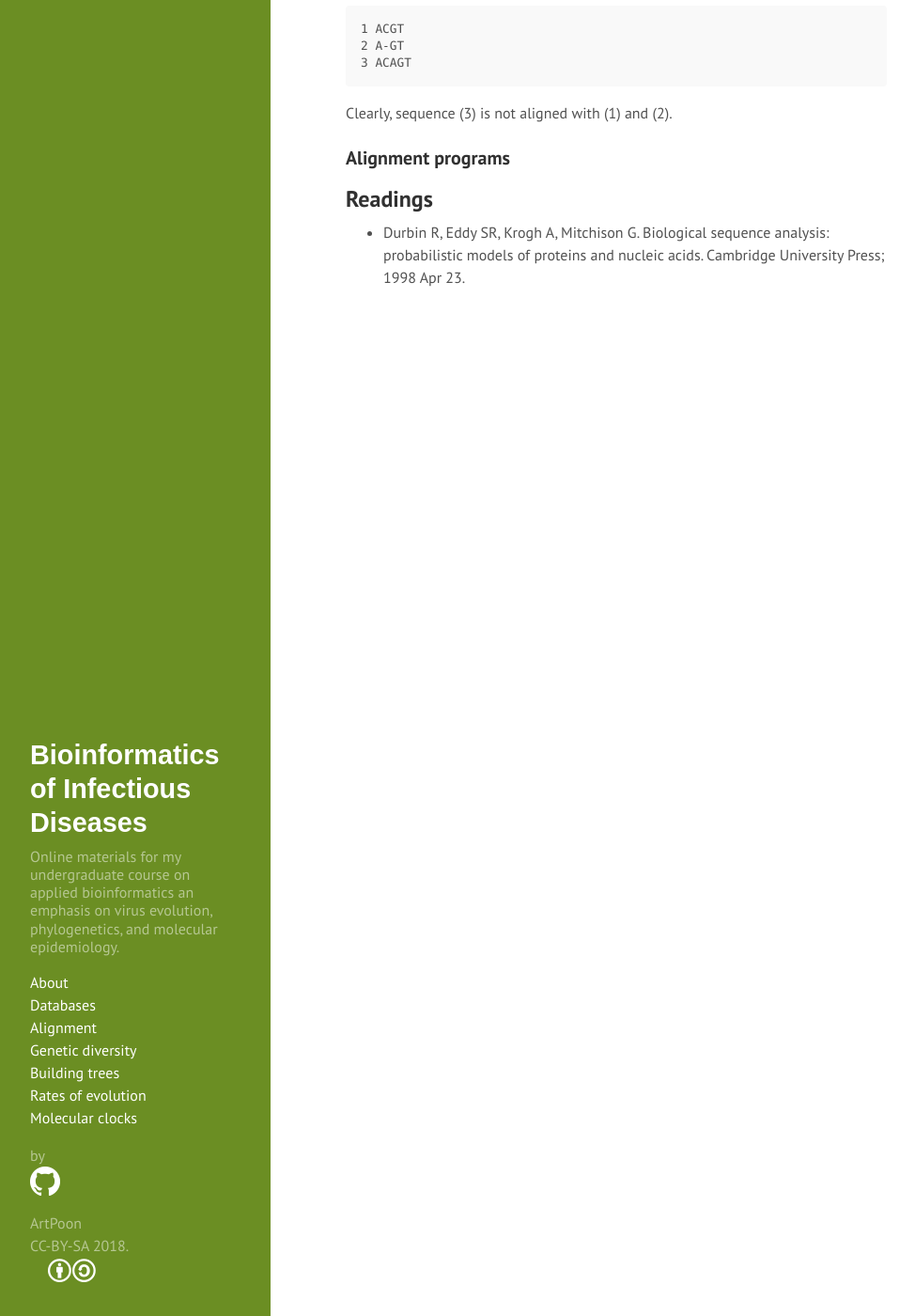
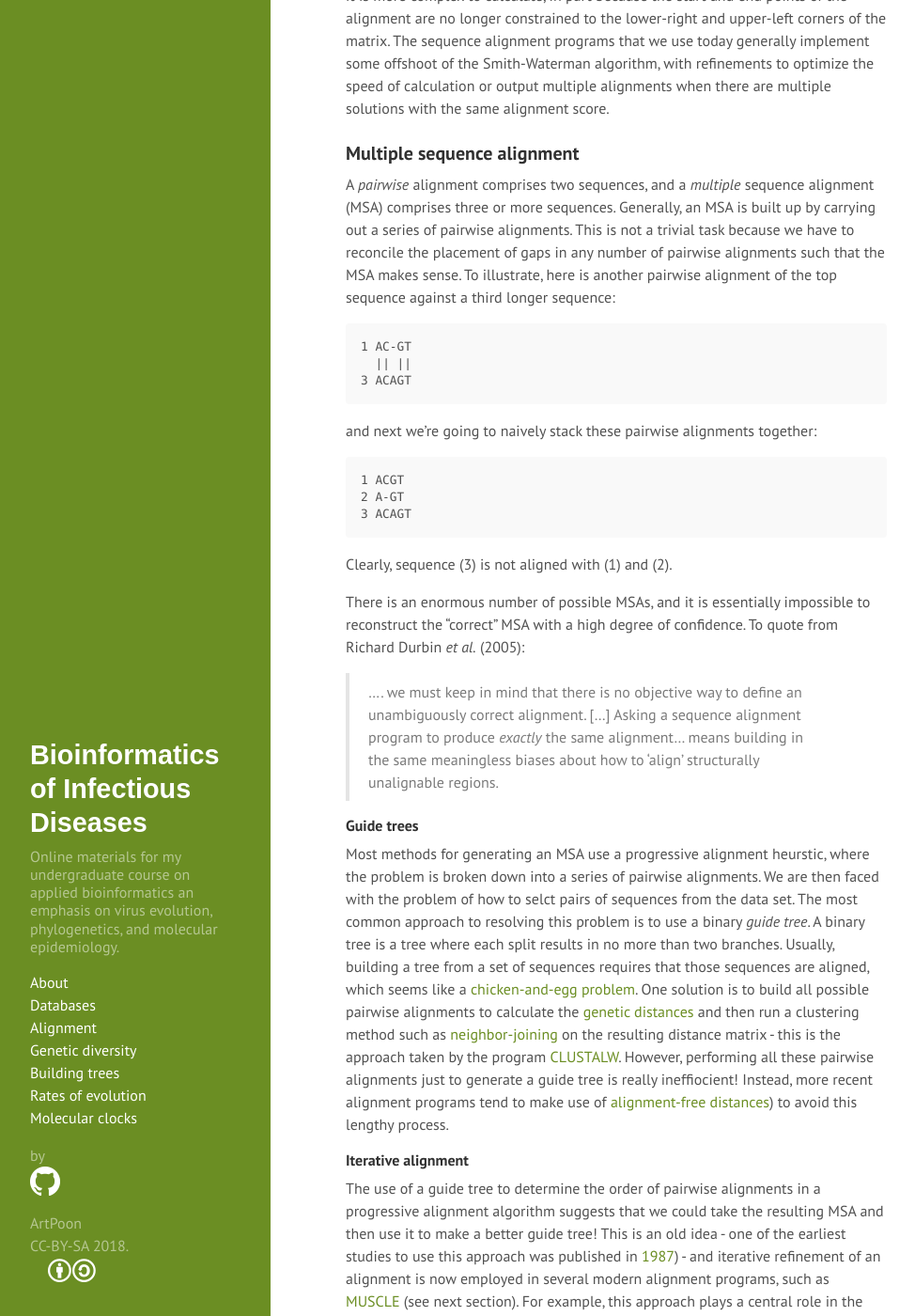
Before and after one commit to ArtPoon/BioID, a Jekyll site: the page built from Alignment.md, in a window 1280 px wide and 1400 px high, scrolled down 4623 px. Shown: the whole window at 94% size, without its empty margins (0-974 px from the left). Built offline with Jekyll 4.4.1, drawn with Linux system fonts in a browser that asks for light colours; nearby versions of some CDN libraries; formulas are drawn with MathJax 3; some of the changed text lies outside the part shown.

Commit message:
starting software section for Alignment.md

````diff
--- a/Alignment.md
+++ b/Alignment.md
@@ -67,7 +67,8 @@ Let's denote the length of a gap by $$l$$.
 The linear gap penalty is simply the product $$-ld$$, where $$d$$ is some constant 'per-gap' penalty.
 A slightly more complex approach is the affine gap penalty, where we make a distinction between the cost of adding the first gap (the *gap open penalty*) and the cost for each additional gap (the *gap extension penalty*).
 Using $$d$$ and $$e$$ to refer to these respective penalties, the affine penalty is given by the formula $$-d-(l-1)e$$.
-Usually one sets $$e<d$$.
+Usually one sets *e*<*d*.
+
 
 #### Scoring and traceback
 
@@ -88,7 +89,7 @@ $$
 
 $$x_i$$ is the *i*-th residue in sequence *x*, $$y_j$$ is the *j*-th residue in sequence *y*, and *s* is our score matrix.
 $$F(i,j)$$ represents the alignment score for the partial sequences up to positions *i* and *j*, respectively.
-*F* is undefined for $$i<0$$ or $$j<0$$, and we simply drop these cases from the above formula.
+*F* is undefined for *i*<`0` or *j*<`0`, and we simply drop these cases from the above formula.
 In other words, we are gradually building up the total alignment score from shorter alignments (this is where the dynamic programming comes in).
 
 While we're filling out the *F* matrix, we have to keep track of which case gave the maximum value at each point.
@@ -103,6 +104,12 @@ You can also click on *Custom Path* and enter your own traceback to make a subop
 
 
 #### Local and global alignment
+
+The Needleman-Wunsch method is a global alignment algorithm - it aligns the sequences end-to-end, so that both sequences have at least one residue at the extreme left and right of the alignment.
+This greatly simplifies the problem of aligning sequences, but it is not appropriate for all situations.
+For example, what happens if we want to align two sequences where one sequence is much shorter than the other, not because of many deletions but because we didn't sequence the entire target (*e.g.*, gene)?
+We can adjust for this by allowing the alignment to add terminal gap penalties at no cost.
+
 Terminal gap penalties are applied to gaps that occur at the extreme left or extreme right of a sequence in the alignment.
 For example, the alignment on the left contains terminal gaps, but the alignment on the right does not:
 ```
@@ -115,6 +122,11 @@ Otherwise, we may end up scattering fragments of the shorter sequence across the
 A----C-----G
 ATGCACGTTATG
 ```
+
+The most well known algorithm for generating a local pairwise alignment is the [Smith-Waterman algorithm](https://en.wikipedia.org/wiki/Smith%E2%80%93Waterman_algorithm).
+It is derived from the Needleman-Wunsch algorithm but it is more complex to calculate, in part because the start and end points of the alignment are no longer constrained to the lower-right and upper-left corners of the matrix.
+The sequence alignment programs that we use today generally implement some offshoot of the Smith-Waterman algorithm, with refinements to optimize the speed of calculation or output multiple alignments when there are multiple solutions with the same alignment score.
+
 
 
 ### Multiple sequence alignment
@@ -136,10 +148,39 @@ and next we're going to naively stack these pairwise alignments together:
 ```
 Clearly, sequence (3) is not aligned with (1) and (2).
 
+There is an enormous number of possible MSAs, and it is essentially impossible to reconstruct the "correct" MSA with a high degree of confidence.
+To quote from Richard Durbin *et al.* (2005):
+> .... we must keep in mind that there is no objective way to define an unambiguously correct alignment. [...] Asking a sequence alignment program to produce *exactly* the same alignment... means building in the same meaningless biases about how to 'align' structurally unalignable regions.
+
+
+#### Guide trees
+
+Most methods for generating an MSA use a progressive alignment heurstic, where the problem is broken down into a series of pairwise alignments.
+We are then faced with the problem of how to selct pairs of sequences from the data set.
+The most common approach to resolving this problem is to use a binary *guide tree*.
+A binary tree is a tree where each split results in no more than two branches.
+Usually, building a tree from a set of sequences requires that those sequences are aligned, which seems like a [chicken-and-egg problem](https://en.wikipedia.org/wiki/Chicken_or_the_egg).
+One solution is to build all possible pairwise alignments to calculate the [genetic distances]() and then run a clustering method such as [neighbor-joining]() on the resulting distance matrix - this is the approach taken by the program [CLUSTALW](https://en.wikipedia.org/wiki/Clustal#ClustalW).
+However, performing all these pairwise alignments just to generate a guide tree is really ineffiocient!
+Instead, more recent alignment programs tend to make use of [alignment-free distances](Clustering.html#alignment-free-distances)) to avoid this lengthy process.
+
+
+#### Iterative alignment
+
+The use of a guide tree to determine the order of pairwise alignments in a progressive alignment algorithm suggests that we could take the resulting MSA and then use it to make a better guide tree!
+This is an old idea - one of the earliest studies to use this approach was published in [1987](https://www.sciencedirect.com/science/article/pii/0022283687903160)) - and iterative refinement of an alignment is now employed in several modern alignment programs, such as [MUSCLE](https://www.drive5.com/muscle/) (see next section).
+For example, this approach plays a central role in the program SAT&eacute;, which iteratively uses a maximum likelihood tree reconstruction as the guide tree for the next alignment.
 
 
 ### Alignment programs
 
+| Name | Year | URL | Description |
+|------|------|-----|-------------|
+| CLUSTALW | [1994](https://academic.oup.com/nar/article-abstract/22/22/4673/2400290) | http://www.clustal.org/clustal2/ | One of the first MSA programs to achieve widespread popularity. Compared to more recent programs, CLUSTALW is the least accurate. |
+| T-coffee | [2000](https://www.sciencedirect.com/science/article/pii/S0022283600940427) | http://www.tcoffee.org/Projects/tcoffee/ | Like CLUSTALW, T-coffee initially performs pairwise alignments of the sequences, but uses a mix of local and global alignments. |
+| MAFFT |
 
-## Readings
-* Durbin R, Eddy SR, Krogh A, Mitchison G. Biological sequence analysis: probabilistic models of proteins and nucleic acids. Cambridge University Press; 1998 Apr 23.
+
+## Further readings
+
+* Durbin R, Eddy SR, Krogh A, Mitchison G. *Biological sequence analysis: probabilistic models of proteins and nucleic acids.* Cambridge University Press; 2005 (8th printing).
````
